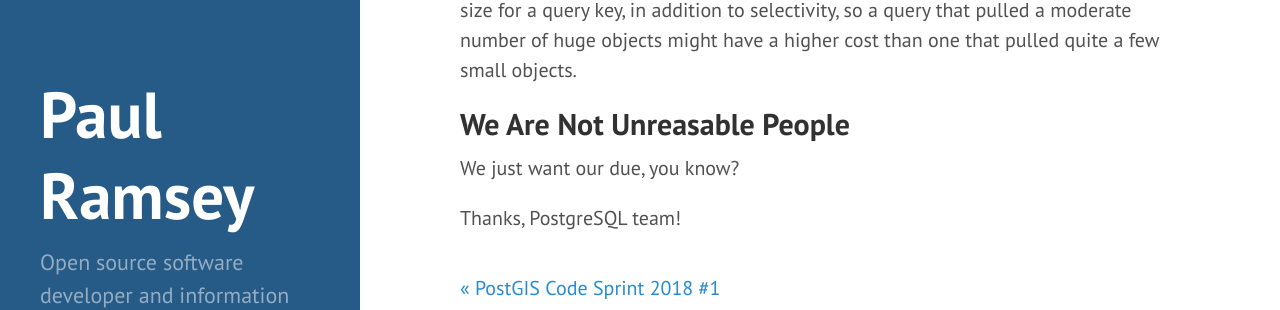
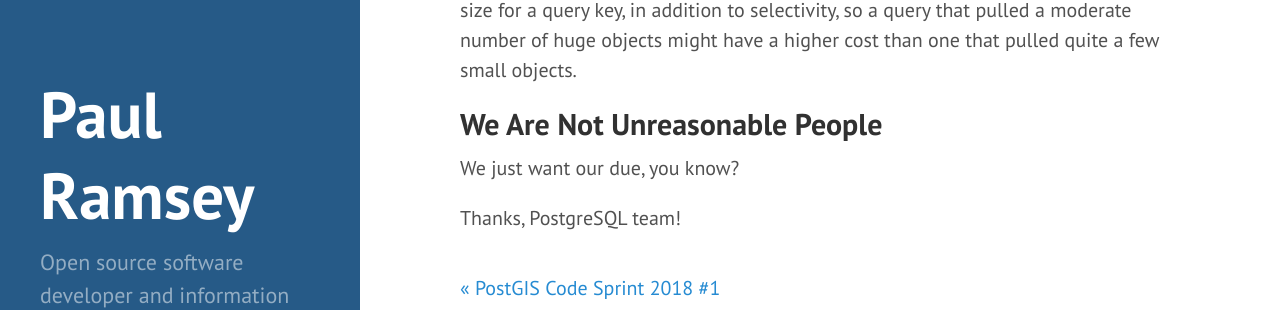
Before and after one commit to pramsey/pramsey.github.io, a Jekyll site: the page built from _posts/2018-10-01-postgis-sprint-2.md, in a window 1280 px wide and 900 px high, scrolled down 3042 px. Shown: the part 195-505 px from the top of the window. Built offline with Jekyll 4.4.1, drawn with Linux system fonts in a browser that asks for light colours; comment, search, counter and statistics services are not loaded.

Commit message:
Update 2018-10-01-postgis-sprint-2.md

```diff
--- a/_posts/2018-10-01-postgis-sprint-2.md
+++ b/_posts/2018-10-01-postgis-sprint-2.md
@@ -67,7 +67,7 @@ Having function `COST` taken into more consideration in plans, and having that `
 
 The analysis hooks might have to be enriched to also ask for stats on average tuple size for a query key, in addition to selectivity, so a query that pulled a moderate number of huge objects might have a higher cost than one that pulled quite a few small objects.
 
-## We Are Not Unreasable People
+## We Are Not Unreasonable People
 
 We just want our due, you know?
 
```
